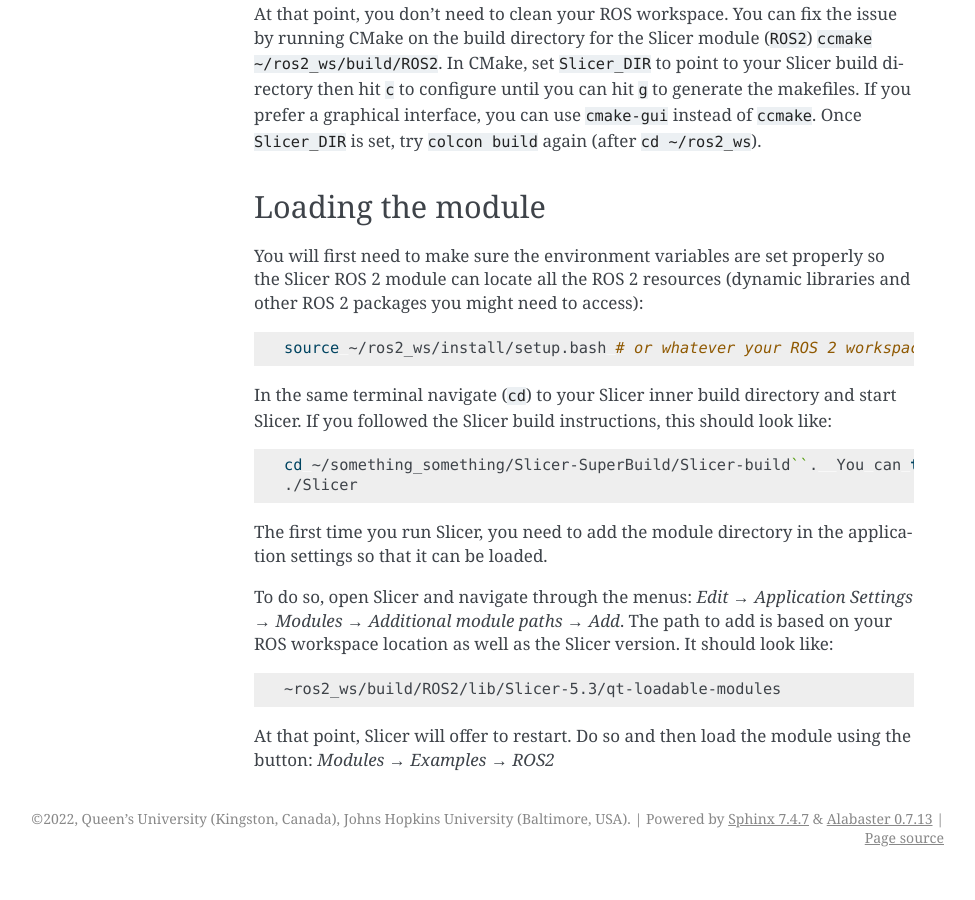
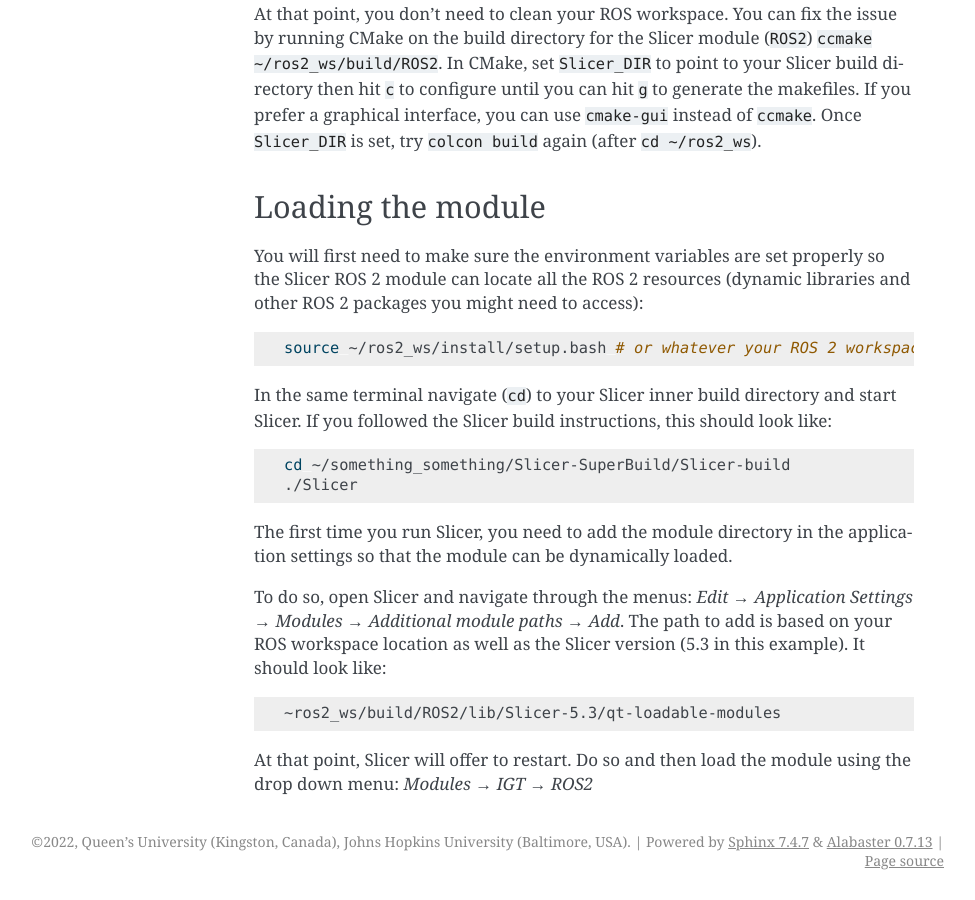
Before and after one commit to rosmed/slicer_ros2_module, a Sphinx documentation site: the page built from docs/pages/getting-started.rst, in a window 1280 px wide and 900 px high, scrolled down 1734 px. Shown: the whole window, without its empty margins (166-1141 px from the left). Built offline with Sphinx 7.4.7, drawn with Linux system fonts in a browser that asks for light colours; before the commit the page ends 2611 px from its top, so only the background shows below that.

Commit message:
Update getting-started.rst

```diff
--- a/docs/pages/getting-started.rst
+++ b/docs/pages/getting-started.rst
@@ -112,20 +112,20 @@
 
 .. code-block:: bash
 
-  cd ~/something_something/Slicer-SuperBuild/Slicer-build``.  You can then
+  cd ~/something_something/Slicer-SuperBuild/Slicer-build
   ./Slicer
 
 The first time you run Slicer, you need to add the module directory in
-the application settings so that it can be loaded.
+the application settings so that the module can be dynamically loaded.
 
 To do so, open Slicer and navigate through the menus: `Edit` |rarr|
 `Application Settings` |rarr| `Modules` |rarr| `Additional module
 paths` |rarr| `Add`.  The path to add is based on your ROS workspace
-location as well as the Slicer version.  It should look like:
+location as well as the Slicer version (5.3 in this example).  It should look like:
 
 .. code-block:: bash
 
     ~ros2_ws/build/ROS2/lib/Slicer-5.3/qt-loadable-modules
 
 At that point, Slicer will offer to restart.  Do so and then load the
-module using the button: `Modules` |rarr| `Examples` |rarr| *ROS2*
+module using the drop down menu: `Modules` |rarr| `IGT` |rarr| *ROS2*
```
